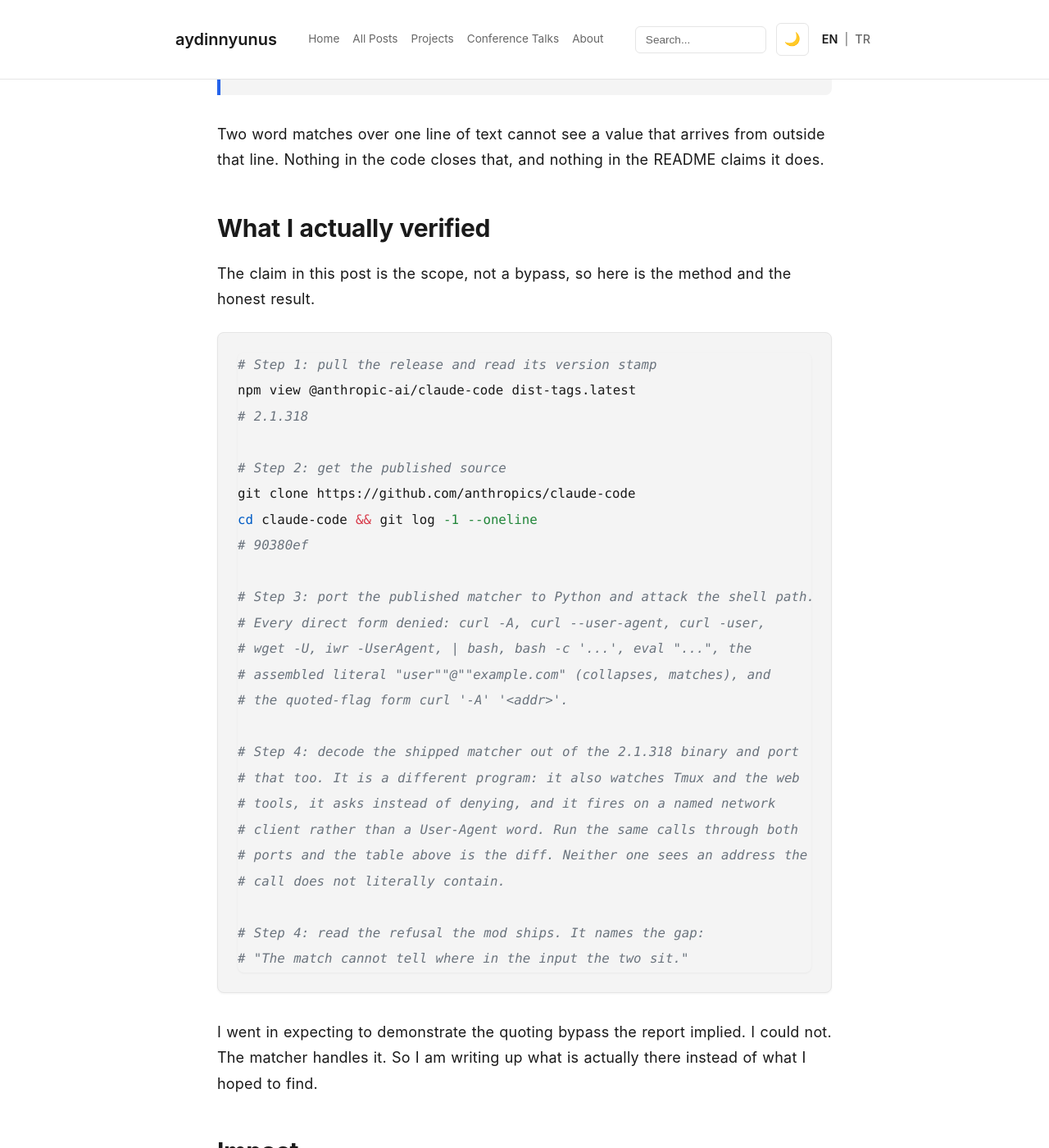
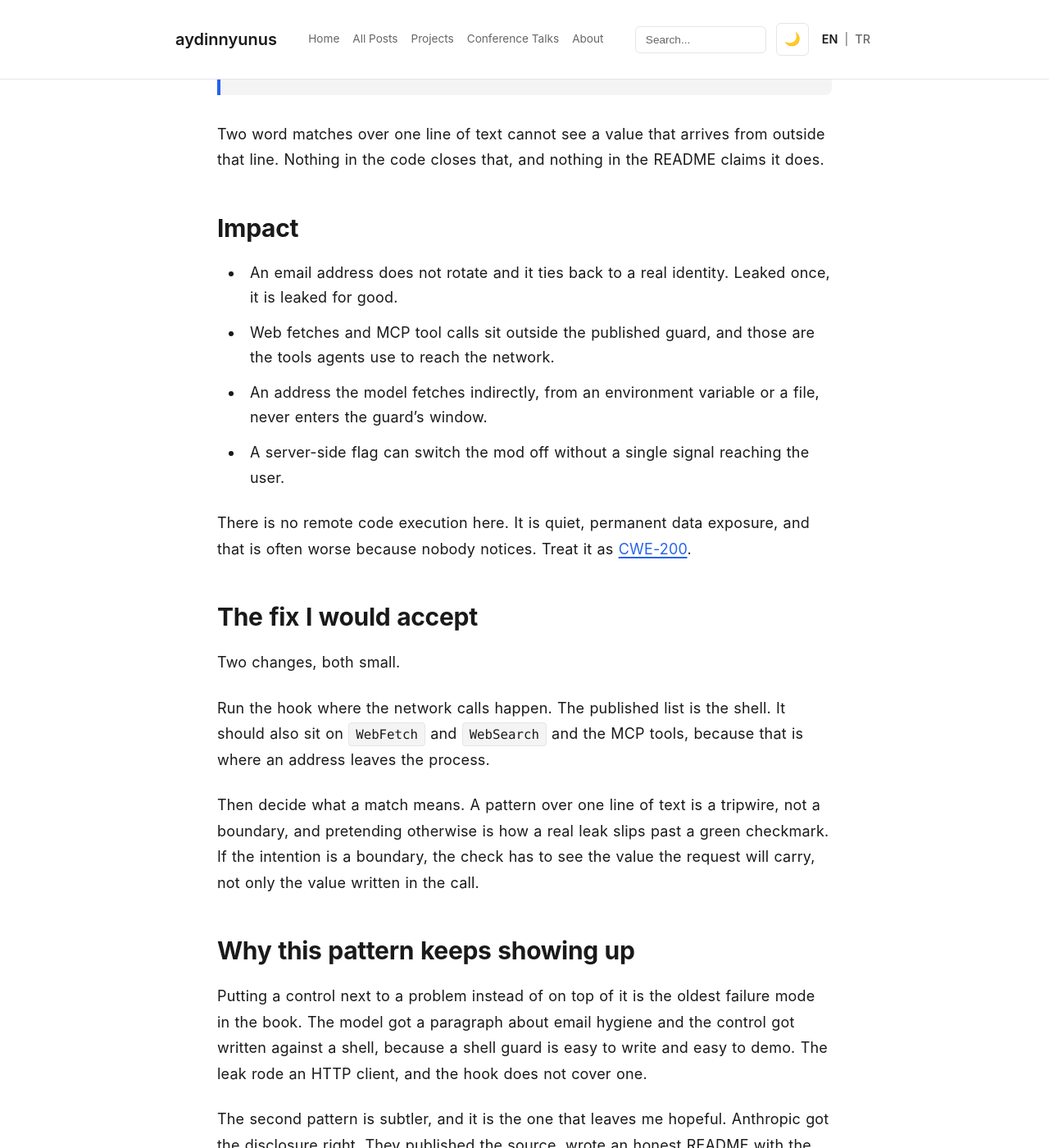
Before and after one commit to aydinnyunus/aydinnyunus.github.io, a Jekyll site: the page built from _posts/2026-11-06-claude-code-email-useragent-leak.md, in a window 1280 px wide and 1400 px high, scrolled down 7823 px. Shown: the whole window at 82% size. Built offline with Jekyll 4.4.1, drawn with Linux system fonts in a browser that asks for light colours; some of the changed text lies outside the part shown.

Commit message:
docs(posts): drop the verification-method section from both leak posts
The section restated the method behind claims the posts already carry as
evidence in place (the 2.1.294 strings output, the recovered 2.1.318 matcher,
the 90380ef commit). Keeping it duplicated the proof and added a meta
narrative around a claim that is scope, not a bypass.

````diff
--- a/_posts/2026-11-06-claude-code-email-useragent-leak.md
+++ b/_posts/2026-11-06-claude-code-email-useragent-leak.md
@@ -180,39 +180,6 @@ The refusal message the mod ships actually says this out loud, which is more sel
 
 Two word matches over one line of text cannot see a value that arrives from outside that line. Nothing in the code closes that, and nothing in the README claims it does.
 
-## What I actually verified
-
-The claim in this post is the scope, not a bypass, so here is the method and the honest result.
-
-```bash
-# Step 1: pull the release and read its version stamp
-npm view @anthropic-ai/claude-code dist-tags.latest
-# 2.1.318
-
-# Step 2: get the published source
-git clone https://github.com/anthropics/claude-code
-cd claude-code && git log -1 --oneline
-# 90380ef
-
-# Step 3: port the published matcher to Python and attack the shell path.
-# Every direct form denied: curl -A, curl --user-agent, curl -user,
-# wget -U, iwr -UserAgent, | bash, bash -c '...', eval "...", the
-# assembled literal "user""@""example.com" (collapses, matches), and
-# the quoted-flag form curl '-A' '<addr>'.
-
-# Step 4: decode the shipped matcher out of the 2.1.318 binary and port
-# that too. It is a different program: it also watches Tmux and the web
-# tools, it asks instead of denying, and it fires on a named network
-# client rather than a User-Agent word. Run the same calls through both
-# ports and the table above is the diff. Neither one sees an address the
-# call does not literally contain.
-
-# Step 4: read the refusal the mod ships. It names the gap:
-# "The match cannot tell where in the input the two sit."
-```
-
-I went in expecting to demonstrate the quoting bypass the report implied. I could not. The matcher handles it. So I am writing up what is actually there instead of what I hoped to find.
-
 ## Impact
 
 - An email address does not rotate and it ties back to a real identity. Leaked once, it is leaked for good.
````
Also changed, not shown: _posts/2026-11-06-claude-code-email-useragent-leak-tr.md (+0 -32 lines).
